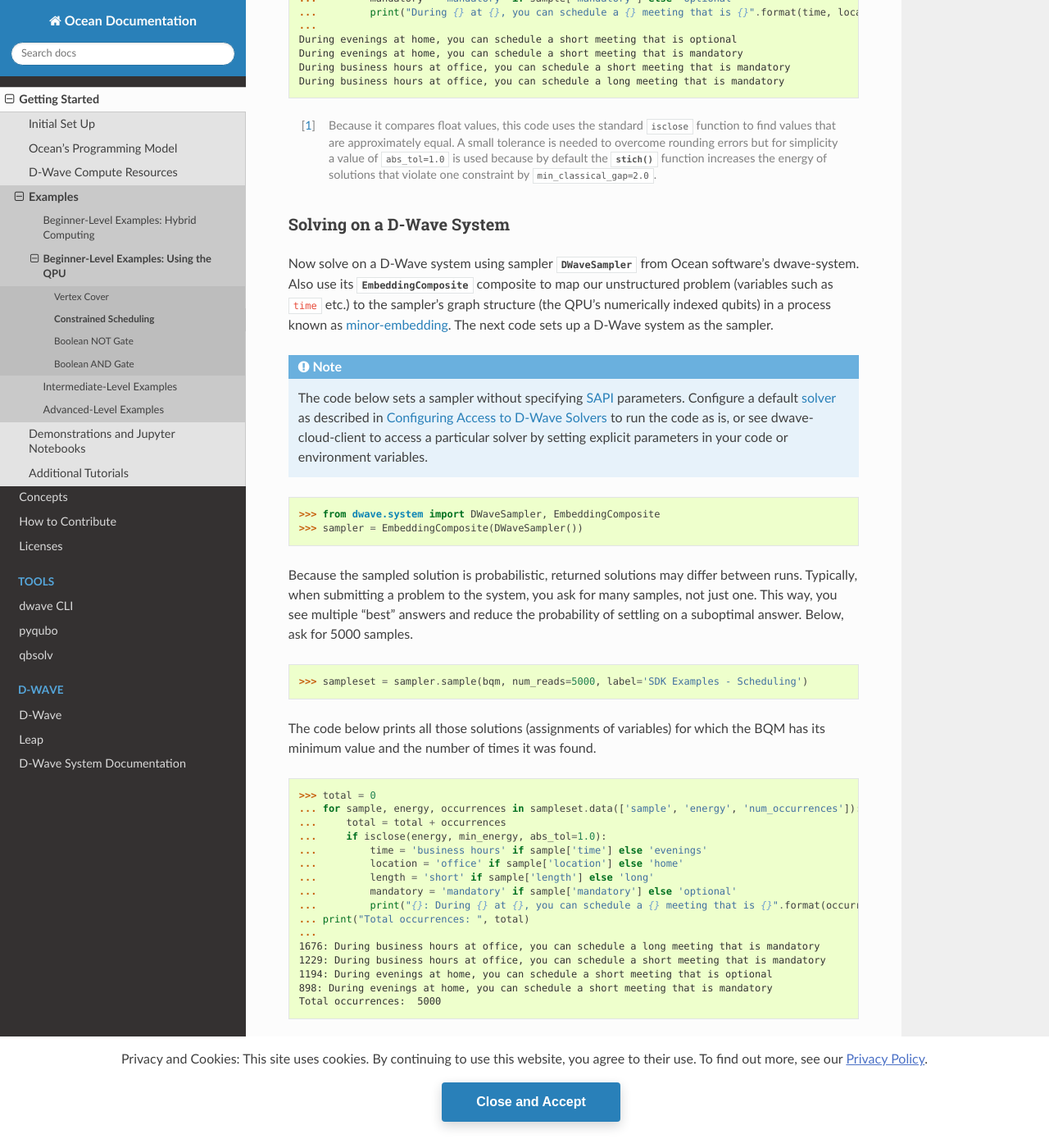
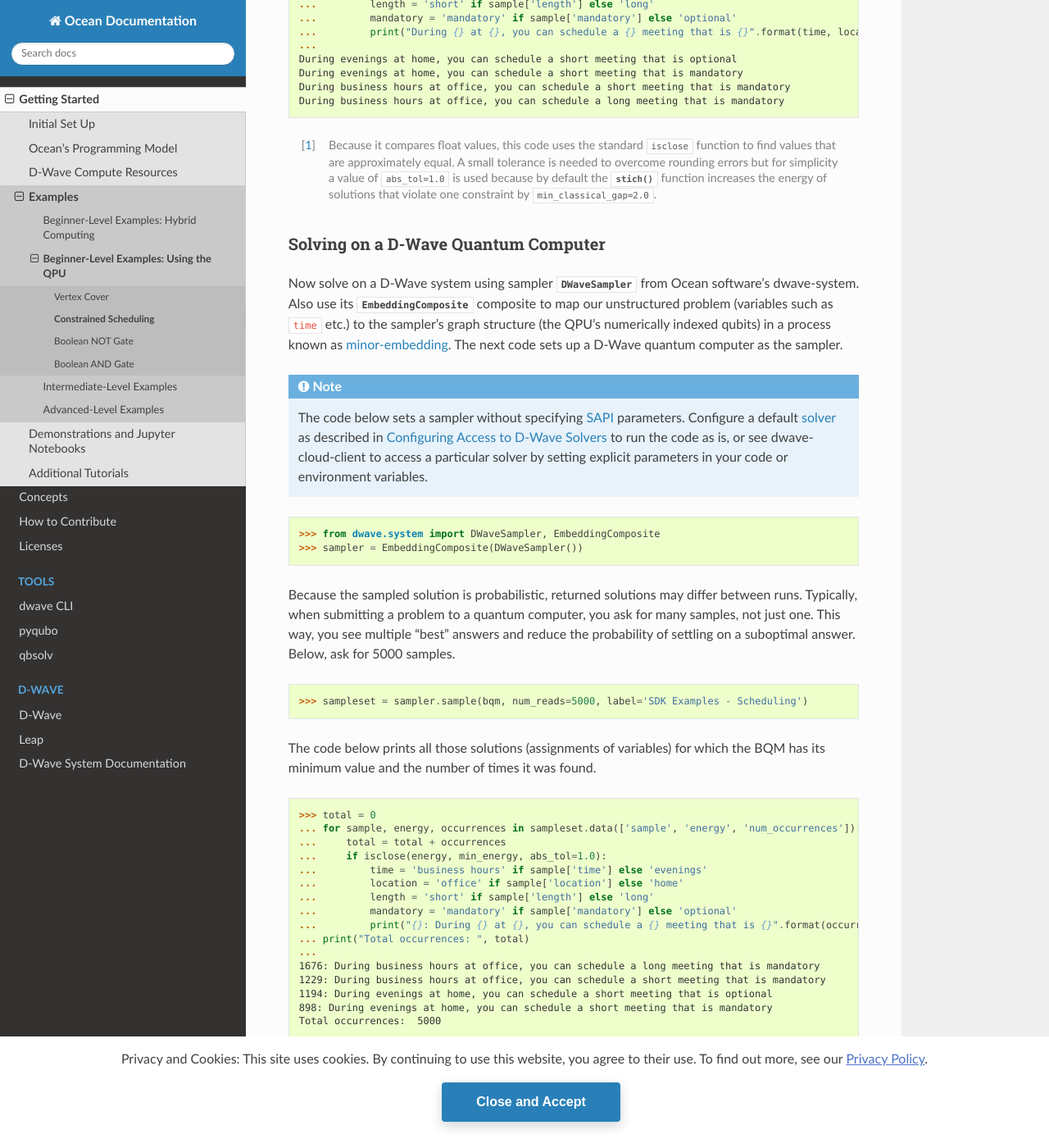
Before and after one commit to dwavesystems/dwave-ocean-sdk, a Sphinx documentation site: the page built from docs/examples/scheduling.rst, in a window 1280 px wide and 1400 px high, scrolled down 4215 px. Shown: the whole window at 82% size. Built offline with Sphinx 7.4.7 and the Read the Docs theme 2.0.0, drawn with Linux system fonts in a browser that asks for light colours; pages that are not in the unit, such as notebooks, are missing from menus; the version number could not be read and is left out; some of the changed text lies outside the part shown.

Commit message:
Replace system with quantum computer

```diff
--- a/docs/examples/scheduling.rst
+++ b/docs/examples/scheduling.rst
@@ -18,8 +18,8 @@ for scheduling meetings:
 Solving such a CSP means finding meetings that meet all the constraints.
 
 The purpose of this example is to help a new user to formulate a constraint
-satisfaction problem using Ocean tools and solve it on a D-Wave system. Other
-examples demonstrate more advanced steps that might be needed for complex
+satisfaction problem using Ocean tools and solve it on a D-Wave quantum computer.
+Other examples demonstrate more advanced steps that might be needed for complex
 problems.
 
 Example Requirements
@@ -49,8 +49,8 @@ This example creates a :term:`binary quadratic model` (BQM) based on
 Formulate the Problem
 =====================
 
-D-Wave systems solve binary quadratic models, so the first step is to express the problem
-with binary variables.
+D-Wave quantum computers solve binary quadratic models, so the first step is to
+express the problem with binary variables.
 
 * Time of day is represented by binary variable :code:`time` with value :math:`1` for business hours
   and :math:`0` for hours outside the business day.
@@ -136,10 +136,11 @@ quickly. Here you solve both classically on your CPU and on the quantum computer
 Solving Classically on a CPU
 ----------------------------
 
-Before using the D-Wave system, it can sometimes be helpful to test code locally.
-Here, select one of Ocean software's test samplers to solve classically on a CPU.
-Ocean's :doc:`dimod </docs_dimod/sdk_index>` provides a sampler that
-simply returns the BQM's value (energy) for every possible assignment of variable values.
+Before using a D-Wave quantum computer, it can sometimes be helpful to test code
+locally. Here, select one of Ocean software's test samplers to solve classically
+on a CPU.
+Ocean's :doc:`dimod </docs_dimod/sdk_index>` provides a sampler that simply
+returns the BQM's value (energy) for every possible assignment of variable values.
 
 >>> from dimod.reference.samplers import ExactSolver
 >>> sampler = ExactSolver()
@@ -181,15 +182,15 @@ During business hours at office, you can schedule a long meeting that is mandato
    energy of solutions that violate one constraint by :code:`min_classical_gap=2.0`.
 
 
-Solving on a D-Wave System
---------------------------
+Solving on a D-Wave Quantum Computer
+------------------------------------
 
 Now solve on a D-Wave system using sampler :class:`~dwave.system.samplers.DWaveSampler`
 from Ocean software's :doc:`dwave-system </docs_system/sdk_index>`. Also use
 its :class:`~dwave.system.composites.EmbeddingComposite` composite to map our unstructured
 problem (variables such as :code:`time` etc.) to the sampler's graph structure (the QPU's numerically
 indexed qubits) in a process known as :term:`minor-embedding`. The next code sets up
-a D-Wave system as the sampler.
+a D-Wave quantum computer as the sampler.
 
 .. include:: min_vertex.rst
    :start-after: default-config-start-marker
@@ -199,7 +200,7 @@ a D-Wave system as the sampler.
 >>> sampler = EmbeddingComposite(DWaveSampler())
 
 Because the sampled solution is probabilistic, returned solutions may differ between runs.
-Typically, when submitting a problem to the system, you ask for many samples, not just one.
+Typically, when submitting a problem to a quantum computer, you ask for many samples, not just one.
 This way, you see multiple “best” answers and reduce the probability of settling on a
 suboptimal answer. Below, ask for 5000 samples.
 
@@ -240,4 +241,4 @@ following layers:
   correspond to assignments of variables that satisfy all constraints.
 * Sampler: classical :class:`~dimod.reference.samplers.ExactSolver` and then
   :class:`~dwave.system.samplers.DWaveSampler`.
-* Compute resource: first a local CPU then a D-Wave system.
+* Compute resource: first a local CPU then a D-Wave quantum computer.
```
